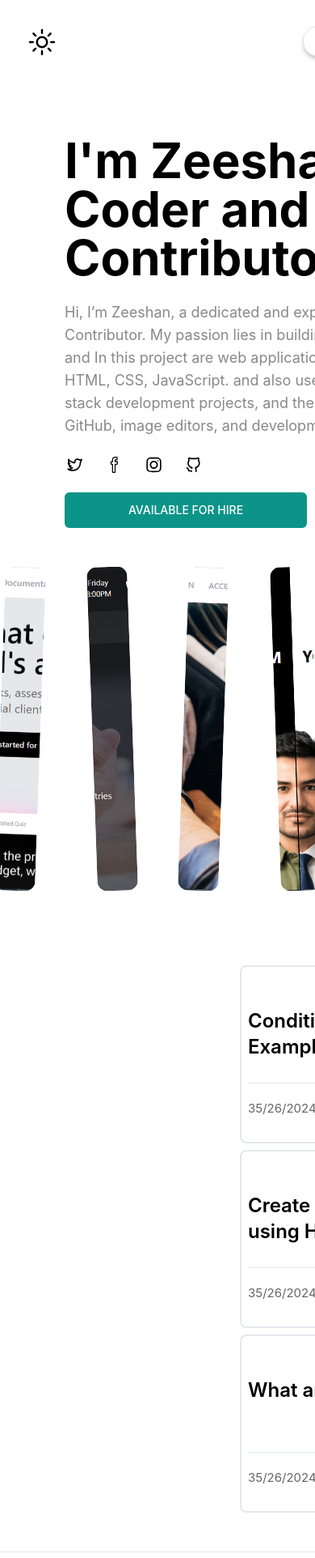
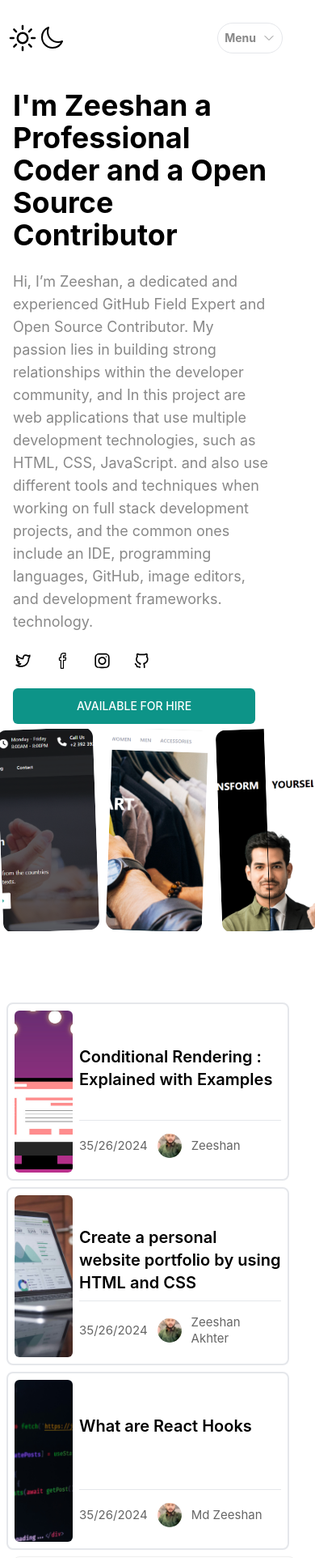
Before and after one commit to zeeshanak23/portfolio, a Next.js app: page / in a window 390 px wide. Shown: the top 1924 px of the page at 81% size. Built offline with nearby package versions, Linux system fonts and the light colour scheme.

Commit message:
added responsive mode

```diff
--- a/src/app/page.tsx
+++ b/src/app/page.tsx
@@ -18,6 +18,9 @@ import { useEffect } from 'react';
  */
 import Sunlight from '@/components/logo/Sunlight';
 import MoonLight from '@/components/logo/Moonlight';
+import { FontAwesomeIcon } from '@fortawesome/react-fontawesome';
+import { faArrowDown } from '@fortawesome/free-solid-svg-icons';
+import Menu from '@/components/MenuTabs/Menu';
 
 // !STARTERCONF -> Select !STARTERCONF and CMD + SHIFT + F
 // Before you begin editing, follow all comments with `STARTERCONF`,
@@ -25,6 +28,11 @@ import MoonLight from '@/components/logo/Moonlight';
 
 export default function HomePage() {
   const [active, SetActive] = React.useState<boolean>(true);
+  const [open, SetOpen] = React.useState<boolean>();
+
+  const openMenu = () => {
+    SetOpen(true);
+  };
 
   const changeColor = () => {
     SetActive(true);
@@ -66,17 +74,17 @@ export default function HomePage() {
   }, []);
   return (
     <html>
-      {/* className={`${darkMode ? 'bg-red-200' : 'bg-black'}`} */}
       <main>
         <Head>
           <title>Portfolio</title>
         </Head>
         <body className={`${active ? 'light' : 'dark'}`}>
-          <section className='bg-gray-100 dark:bg-black dark:text-white  '>
-            <div className='m-auto flex w-[1400px] items-center justify-between bg-white p-8 dark:bg-zinc-900'>
+          <section className=' bg-gray-100  dark:bg-black dark:text-white  '>
+            <div className='m-auto flex w-[100vw] items-center justify-between bg-white p-2 md:w-[1400px] md:p-8 dark:bg-zinc-900'>
+              <div className='flex items-center md:w-[1400px] md:justify-between'>
                 <button
                   onClick={() => changeColor()}
-                className='h-10 w-10 cursor-pointer'
+                  className='h-[40px] w-[40px] cursor-pointer md:h-10 md:w-10'
                 >
                   <Sunlight />
                 </button>
@@ -86,6 +94,11 @@ export default function HomePage() {
                 >
                   <MoonLight />
                 </button>
+              </div>
+
+              <div className='mr-6'>
+                <Menu />
+              </div>
             </div>
 
             <Header />
--- /dev/null
+++ b/src/components/MenuTabs/Menu.tsx
@@ -0,0 +1,113 @@
+import { useState } from 'react';
+
+const Menu = () => {
+  const [menuActive, setMenuActive] = useState<boolean>(false);
+  const [activeTab, setActiveTab] = useState<string>('home');
+
+  const tabs = [
+    {
+      title: 'About',
+      href: '#about',
+      active: 'about',
+    },
+    {
+      title: ' Articles',
+      href: '#article',
+      active: 'article',
+    },
+    {
+      title: 'Projects',
+      href: '#project',
+      active: 'project',
+    },
+    {
+      title: 'Speacking',
+      href: '#',
+      active: 'speacking',
+    },
+    {
+      title: 'Uses',
+      href: '#',
+      active: 'uses',
+    },
+  ];
+  return (
+    <div className=' relative z-20 my-5  flex md:hidden'>
+      <nav className='   mx-auto my-0 flex w-full items-center justify-between sm:left-0 sm:max-w-[630px] md:max-w-[760px] lg:max-w-[1400px]  '>
+        <div className='hidden h-[60px]  min-w-[1116px] items-center gap-12 bg-white bg-opacity-5 px-4 py-2 sm:h-[70px]  lg:flex '>
+          {tabs.map((tab, i) => {
+            return (
+              <a
+                onClick={() => {
+                  setActiveTab(tab.active);
+                }}
+                key={i}
+                href={tab.href}
+                className={`hover:text-primary-300 ${
+                  activeTab === tab.active ? `text-primary-600` : `text-white`
+                }  font-[600]  hover:cursor-pointer`}
+              >
+                {tab.title}
+              </a>
+            );
+          })}
+        </div>
+        <div className=' bg-primary-600  relative -left-4 hidden h-[70px] min-w-[70px] skew-x-[-20deg] lg:flex'></div>
+
+        <div
+          onClick={() => {
+            setMenuActive(!menuActive);
+          }}
+          className='relative flex items-center gap-2 px-2 lg:hidden'
+        >
+          <div className='font-bold text-[#888]'>
+            <button className='flex items-center rounded-full border p-2'>
+              Menu
+              <svg
+                xmlns='http://www.w3.org/2000/svg'
+                fill='none'
+                viewBox='0 0 24 24'
+                stroke-width='1.5'
+                stroke='currentColor'
+                className='ml-2 h-4 w-4'
+              >
+                <path
+                  stroke-linecap='round'
+                  stroke-linejoin='round'
+                  d='m19.5 8.25-7.5 7.5-7.5-7.5'
+                />
+              </svg>
+            </button>
+          </div>
+        </div>
+      </nav>
+      {/**
+       * responsive
+       */}
+      <div
+        style={{}}
+        className={` absolute z-50 w-full flex-col bg-white text-[#888] transition-all dark:bg-zinc-900 ${
+          menuActive ? `mt-10 h-[300px]` : `h-[0px]`
+        }  transition-all  lg:hidden `}
+      >
+        {menuActive &&
+          tabs.map((tab, i) => {
+            return (
+              <div
+                onClick={() => {
+                  setActiveTab(tab.active);
+                  setMenuActive(!menuActive);
+                }}
+                key={i}
+                className=' p-4 font-bold  '
+              >
+                <a href={tab.href}>{tab.title}</a>
+              </div>
+            );
+          })}
+      </div>
+    </div>
+  );
+};
+
+export default Menu;
--- a/src/components/article/Article.tsx
+++ b/src/components/article/Article.tsx
@@ -61,8 +61,8 @@ const Article: FC<{
           menuActive.active && setMenuActive({ active: false, menu: '' });
         }}
       >
-        <div className='m-auto flex w-[1400px] items-center justify-between bg-white p-12 dark:bg-zinc-900 '>
-          <div className='m-auto grid grid-rows-3 gap-2 pt-7  sm:flex-row md:w-[1200px]  md:items-center md:gap-6 '>
+        <div className='m-auto flex w-full flex-col bg-white  md:w-[1400px] md:flex-row md:items-center md:justify-between md:p-12 dark:bg-zinc-900 md:dark:bg-zinc-900 '>
+          <div className='m-auto grid w-[400px] grid-rows-3 gap-2 p-2 pt-7 sm:flex-row  md:w-[1200px] md:items-center  md:gap-6 dark:bg-zinc-900 '>
             {morePost.map((blog, i) => {
               return (
                 <div
@@ -83,20 +83,20 @@ const Article: FC<{
                   >
                     <a href={`/blog/${blog.slug}`}>
                       <div className='flex items-center justify-between'>
-                        <div>
+                        <div className='mr-2'>
                           <img
                             src={blog.coverImage}
                             alt=''
-                            className=' h-[200px] w-[200px]  rounded-md object-cover'
+                            className=' h-[200px] w-[200px]  rounded-md   object-cover md:w-[200px]'
                           />
                         </div>
                         <div className=''>
-                          <h2 className='h-[100px] w-[450px] pt-6  text-2xl font-[600]  text-black transition-all dark:text-white  '>
+                          <h2 className='h-[100px] w-[250px] pt-6 text-xl font-[600]  text-black transition-all  md:w-[450px] md:text-2xl dark:text-white  '>
                             <a href={`/blog/${blog.slug}`}>{blog.title}</a>
                           </h2>
                           <hr className='mb-4 mt-4 bg-gray-400' />
 
-                          <div className='flex w-full items-center gap-6 text-[15px] font-normal  text-[#666]  md:w-[400px]'>
+                          <div className='flex w-full items-center gap-3 text-[15px] font-normal text-[#666]  md:w-[400px]  md:gap-6'>
                             <DateFormater dateString={blog.date} />
                             <img
                               src={blog.author.picture}
@@ -106,7 +106,7 @@ const Article: FC<{
                             <span className='items-centerfont-normal flex  text-[#666] '>
                               {blog.author.name}
                             </span>
-                            <button className='flex w-[105px] items-center justify-between text-base font-medium text-teal-400'>
+                            <button className='hidden items-center justify-between font-medium text-teal-400 md:flex md:w-[105px] md:text-base'>
                               Read article
                               <FontAwesomeIcon size='sm' icon={faArrowRight} />
                             </button>
@@ -122,9 +122,9 @@ const Article: FC<{
               );
             })}
           </div>
-          <div>
-            <div className='flex flex-col gap-4 rounded-lg border border-[#eee] p-6'>
-              <div className='flex'>
+          <div className='ml-4  w-[350px]  md:w-[400px] '>
+            <div className='flex flex-col gap-4 rounded-lg border border-[#eee] bg-white p-6 dark:bg-zinc-900'>
+              <div className='flex items-center'>
                 <svg
                   xmlns='http://www.w3.org/2000/svg'
                   fill='none'
@@ -142,7 +142,7 @@ const Article: FC<{
                 <p className='ml-4 font-medium'>Stay up to date</p>
               </div>
 
-              <p className='w-[400px]'>
+              <p className='md:w-[400px]'>
                 Get notified when I publish something new, and unsubscribe at
                 any time
               </p>
@@ -158,7 +158,7 @@ const Article: FC<{
               </div>
             </div>
 
-            <div className='mt-10 flex flex-col gap-4 rounded-lg border border-[#eee] p-6'>
+            <div className='mt-4 flex flex-col gap-4 rounded-lg border border-[#eee] bg-white p-6 md:mt-10 dark:bg-zinc-900'>
               <div className='flex'>
                 <svg
                   xmlns='http://www.w3.org/2000/svg'
@@ -190,7 +190,7 @@ const Article: FC<{
                       </div>
                       <div>
                         <h3 className='text-sm'>{item.name}</h3>
-                        <div className='flex w-[300px] items-center  justify-between text-[#888]'>
+                        <div className='flex w-[220px] items-center justify-between  text-[#888] md:w-[275px]'>
                           <p>{item.post}</p>
                           <p>{item.date}</p>
                         </div>
--- a/src/components/footer/Footer.tsx
+++ b/src/components/footer/Footer.tsx
@@ -3,9 +3,9 @@ import { FontAwesomeIcon } from '@fortawesome/react-fontawesome';
 
 const Footer = () => {
   return (
-    <section className='m-auto w-[1400px] bg-white dark:bg-zinc-900 '>
+    <section className='m-auto  bg-white pt-[100px] md:w-[1400px] md:pt-2 dark:bg-zinc-900 '>
       <hr />
-      <div className='flex items-center justify-between px-24 py-8'>
+      <div className='flex  flex-col items-center justify-between px-24 py-8 md:flex-row'>
         <div className='flex gap-4 text-sm font-medium'>
           <a href='' className='hover:text-teal-400'>
             About
@@ -20,7 +20,7 @@ const Footer = () => {
             Uses
           </a>
         </div>
-        <div className='flex items-center text-[#888]'>
+        <div className='mt-3 flex w-[250px] items-center justify-between text-[#888] md:mt-0 md:w-[300px]'>
           <FontAwesomeIcon
             icon={faCopyright}
             className='mr-2'
--- a/src/components/header/Header.tsx
+++ b/src/components/header/Header.tsx
@@ -2,7 +2,7 @@
 
 const Header = () => {
   return (
-    <section className='mt-[-16px]'>
+    <section className='mt-[-16px] hidden md:flex'>
       <div className='fixed left-0 right-0 top-0 m-auto  flex w-[1200px] items-center justify-between overflow-hidden   py-4'>
         <div className=' m-auto mt-4 flex w-[450px] justify-between rounded-full border bg-white bg-fixed px-6 py-2 font-medium shadow-md dark:bg-zinc-800 '>
           <a href='#about' className='hover:text-teal-400'>
--- a/src/components/hero/Hero.tsx
+++ b/src/components/hero/Hero.tsx
@@ -2,10 +2,10 @@ const Hero = () => {
   return (
     <section
       id='about'
-      className='m-auto w-[1400px] bg-white pb-[400px] dark:bg-zinc-900 '
+      className='m-auto w-[1400px] bg-white pb-[300px] md:pb-[400px] dark:bg-zinc-900 '
     >
-      <div className=' flex w-[950px] flex-col gap-6 p-20'>
-        <h1 className='text-6xl'>
+      <div className='flex w-[350px] flex-col gap-6  p-4 md:w-[950px] md:p-20'>
+        <h1 className='text-4xl md:text-6xl'>
           I'm Zeeshan a Professional Coder and a Open Source Contributor
         </h1>
         <p className='text-lg text-[#888]'>
--- a/src/components/imageSection/Image.tsx
+++ b/src/components/imageSection/Image.tsx
@@ -20,15 +20,18 @@ const ImageSection = () => {
   return (
     <section
       id='project'
-      className='absolute left-0 right-0 top-[700px] m-auto flex max-w-[1600px] items-center  justify-center overflow-hidden'
+      className='absolute left-0 right-0 top-[900px] m-auto flex w-full  items-center justify-center overflow-hidden md:top-[700px]   md:w-[1490px]'
     >
-      <div className='  flex gap-16 overflow-hidden'>
+      <div className='  flex gap-4 overflow-hidden md:gap-16'>
         {Item.map((list, i) => {
           return (
-            <div key={i} className=' odd:rotate-2 even:-rotate-2'>
+            <div
+              key={i}
+              className='first:hidden odd:rotate-2 even:-rotate-2 md:first:flex'
+            >
               <a href={list.link}>
                 <img
-                  className='h-[400px] w-[350px] cursor-pointer overflow-hidden rounded-xl object-cover'
+                  className='h-[250px] w-[200px] cursor-pointer overflow-hidden rounded-xl object-cover md:h-[400px] md:w-[350px]'
                   src={list.content}
                   alt=''
                 />
```
Lines whose indentation alone changed are shown as unchanged.
